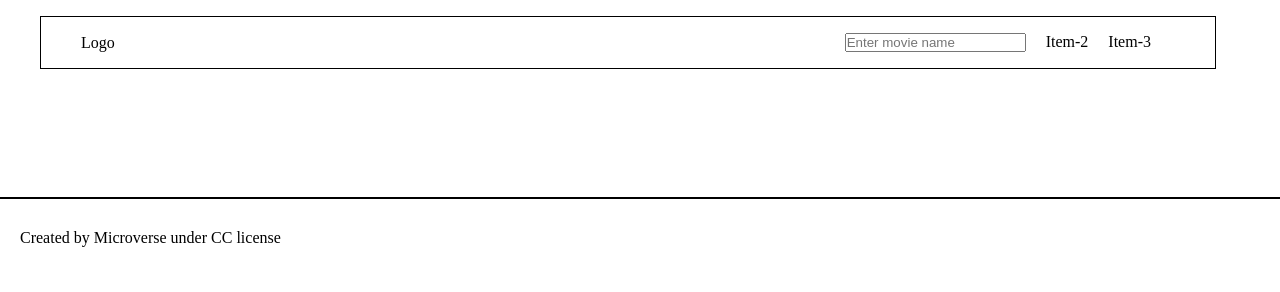
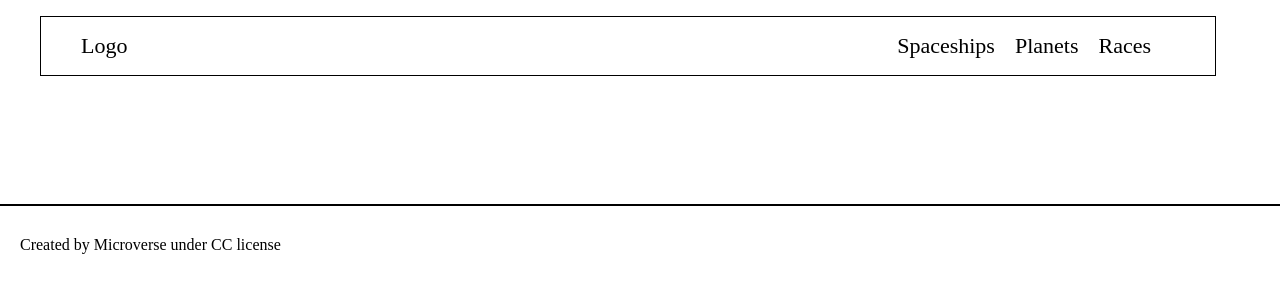
Before and after one commit to tonnytech/Javascript-capstone-project, a website built with webpack: page src/index.html in a window 1280 px wide. Built offline with nearby package versions, Linux system fonts and the light colour scheme; no server answers; some icons are missing.

Commit message:
Modify page layout

```diff
--- a/src/fetchListOfItemsOnWebpage.js
+++ b/src/fetchListOfItemsOnWebpage.js
@@ -1,5 +1,4 @@
 import commentsPopup from './commentsPopup.js';
-
 import createNewLike from './addNewLike.js';
 import getApiResponse from './ResponseFromApi.js';
 
--- a/src/index.css
+++ b/src/index.css
@@ -16,6 +16,7 @@
   margin-top: 1rem;
   padding-bottom: 1rem;
   border: 1px solid black;
+  font-size: 22px;
 }
 
 .nav-list-elements {
@@ -45,6 +46,7 @@
   flex-direction: column;
   align-items: center;
   justify-content: center;
+  width: 28%;
 }
 
 .image-container {
--- a/src/index.html
+++ b/src/index.html
@@ -16,9 +16,9 @@
         <div class="nav-logo">Logo</div>
         <div class="nav-list">
           <ul class="nav-list-elements">
-            <li class="list-item"> <input type="text" placeholder="Enter movie name" id="movieName"/></li>
-            <li class="list-item">Item-2</li>
-            <li class="list-item">Item-3</li>
+            <li class="list-item">Spaceships</li>
+            <li class="list-item">Planets</li>
+            <li class="list-item">Races</li>
           </ul>
         </div>
       </nav>
```
Also changed, not shown: dist/index.html, dist/main.css.
